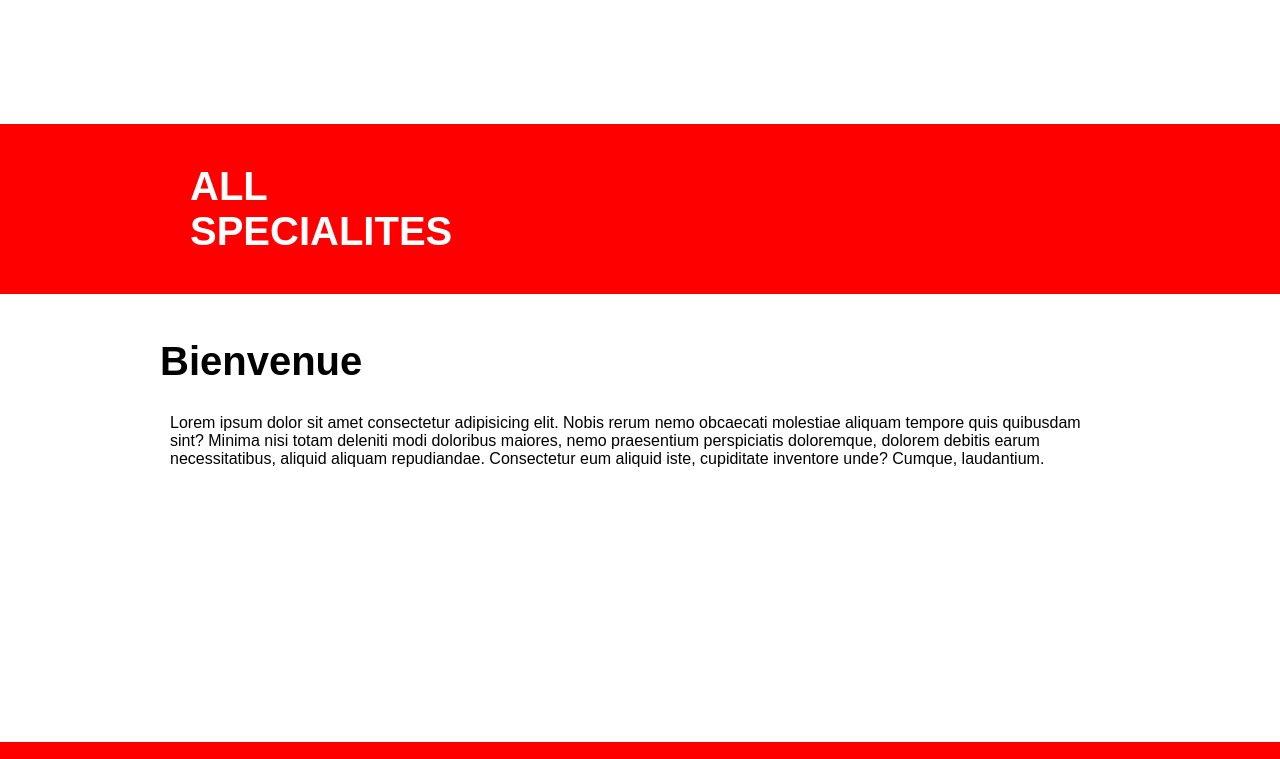
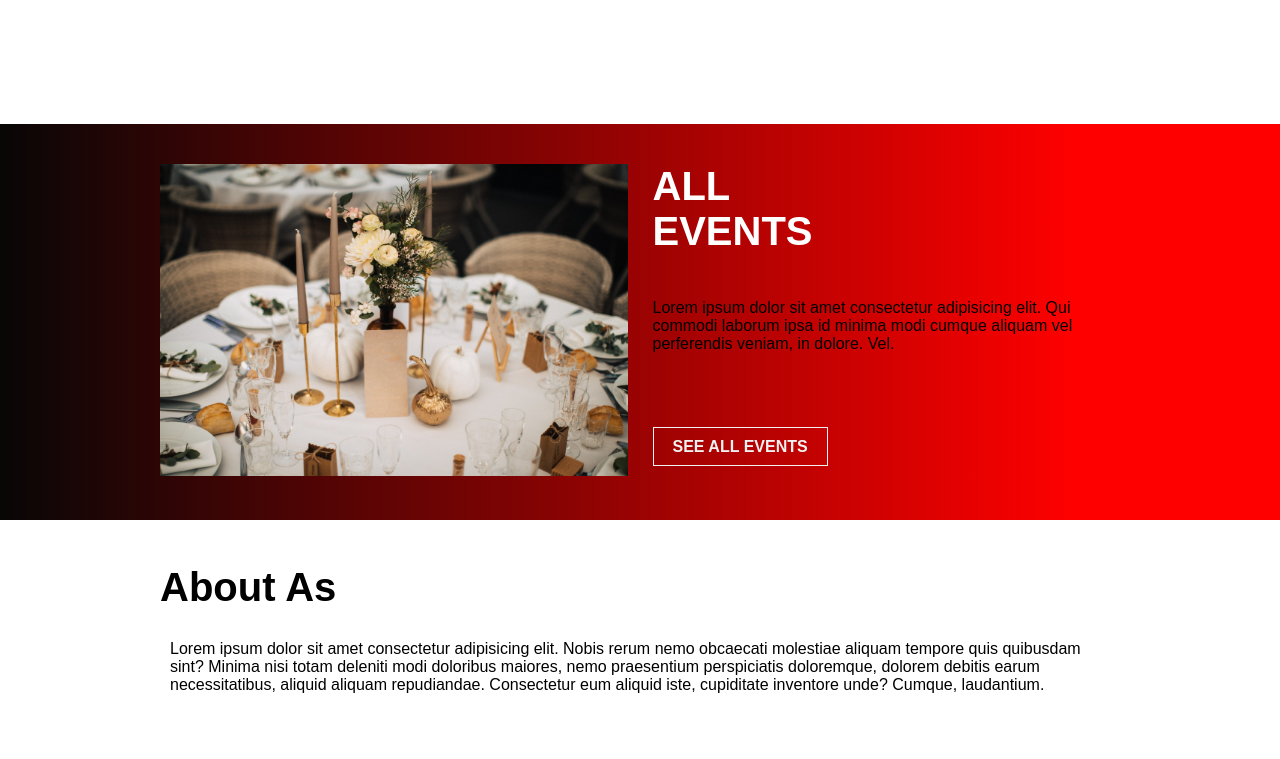
Before and after one commit to NoelGamaliel/concours-web, a plain HTML site: page index.html in a window 1280 px wide. Shown: the part 1050-1809 px from the top of the page. Drawn offline with Linux system fonts and the light colour scheme; files whose address does not match are found by name.

Commit message:
Ajout of the section events for page accueil

```diff
--- a/assets/css/@query.css
+++ b/assets/css/@query.css
@@ -22,6 +22,8 @@
         margin: 20px 0;
         color: black;
     }
+
+
     .banner .container {
         padding: 20px 0px;
         color: aliceblue;
--- a/assets/css/style.css
+++ b/assets/css/style.css
@@ -111,7 +111,7 @@ body {
     justify-content: center;
 }
 
-.banner .banner-title h1 {
+.banner-title h1 {
     font-size: 3.5rem;
     font-weight: bold;
     margin-bottom: 40px;
@@ -141,7 +141,7 @@ body {
 
 }
 
-/* animation banner title */
+/*
 @keyframes slider {
     from {
         margin-bottom: 100%;
@@ -153,6 +153,7 @@ body {
         width: 100%;
     }
 }
+*/
 
 /* details-all */
 .details-all {
@@ -209,14 +210,40 @@ body {
 
 /* all-specialite */
 
-.all-specialite {
-    background-color: #ff0000;
-    padding: 40px;
+.all-events {
+    padding: 40px 0;
+    background: rgb(255,255,255);
+    background: linear-gradient(90deg, rgb(8, 6, 6) 0%, rgb(255, 0, 0) 84%);
+}
+.container .wrapper-events {
+    display: grid;
+    grid-template-columns: repeat(2, 1fr);
+    gap: 25px;
 }
 
-.all-specialite .all-specialite-items h2 {
+.all-events .all-events-items h2 {
     font-size: 2.5em;
     color: #fff;
+    margin-bottom: 45px;
+}
+
+.all-events .all-events-items span {
+    display: inline-block;
+    margin-bottom: 85px;
+}
+
+.all-events .all-events-items a {
+    border: 1px solid #f1f1f1;
+    padding: 10px 19px;
+    text-decoration: none;
+    text-transform: uppercase;
+    color: #f1f1f1;
+    font-weight: bold;
+}
+
+.all-events-img img {
+    width: 100%;
+    height: auto;
 }
 
 
--- a/index.html
+++ b/index.html
@@ -84,18 +84,34 @@
             </div>
         </section>
 
-        <section class="all-specialite">
+        <section class="all-events">
             <div class="container">
-                <div class="all-specialite-items">
-                    <h2>ALL <br> SPECIALITES</h2>
+                <div class="wrapper-events">
+
+                    <div class="all-events-img">
+                        <img src="./assets/img/events-wedding.jpg" alt="" srcset="">
+
+                    </div>
+
+                    <div class="all-events-items">
+                        <h2>ALL <br> EVENTS</h2>
+
+                        <span>
+                            Lorem ipsum dolor sit amet consectetur adipisicing elit. Qui commodi laborum ipsa id minima modi cumque aliquam vel perferendis veniam, in dolore. Vel.
+                        </span>
+
+                        <a href="#" target="_blank">see all events</a>
+                    </div>
                 </div>
+
+
             </div>
         </section>
 
         <section class="all-menu-grid">
             <div class="container">
                 <div class="all-menu-grid-container">
-                    <h2>Bienvenue</h2>
+                    <h2>About As</h2>
 
                     <p>Lorem ipsum dolor sit amet consectetur adipisicing elit. Nobis rerum nemo obcaecati molestiae aliquam tempore quis quibusdam sint? Minima nisi totam deleniti modi doloribus maiores, nemo praesentium perspiciatis doloremque, dolorem debitis earum necessitatibus, aliquid aliquam repudiandae. Consectetur eum aliquid iste, cupiditate inventore unde? Cumque, laudantium.</p>
 
```
Also changed, not shown: assets/img/demande-en-mariage.jpg (added), assets/img/events-wedding.jpg (added), assets/img/wedding-events.jpeg (added).
